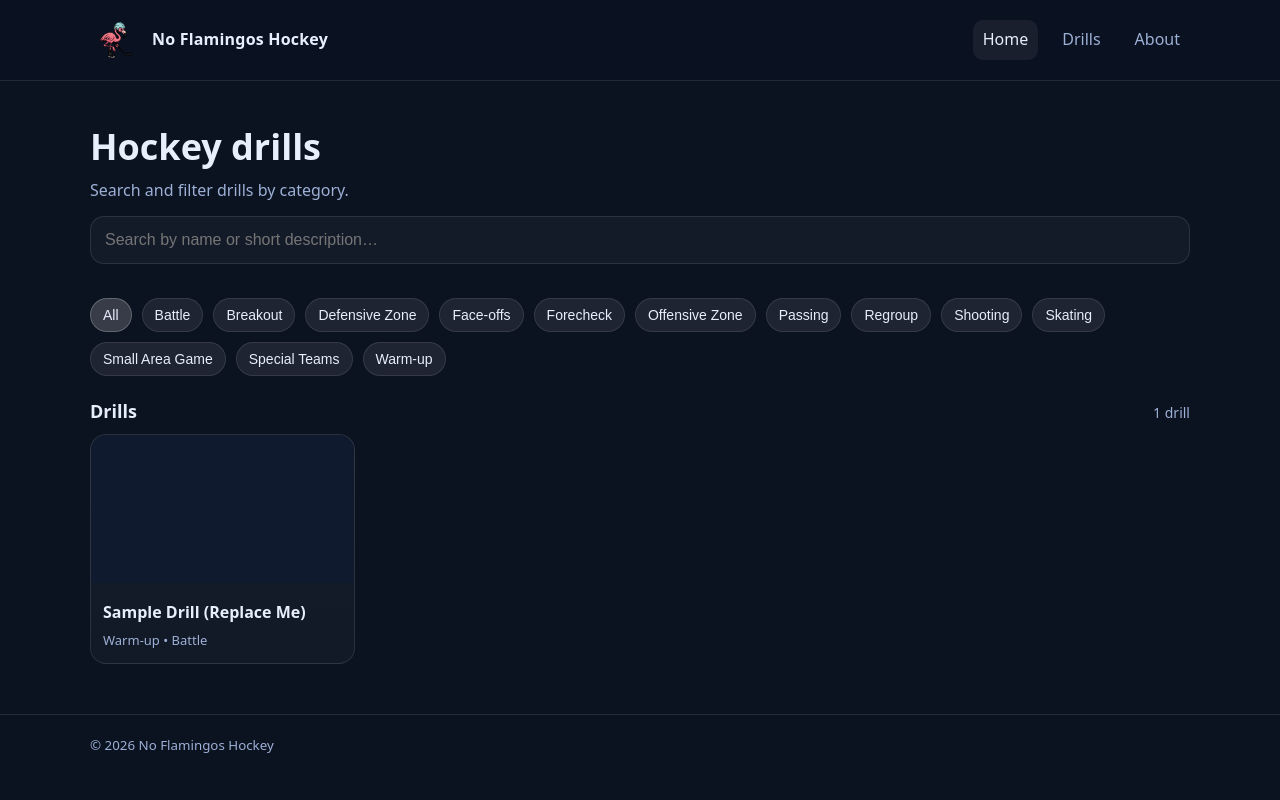
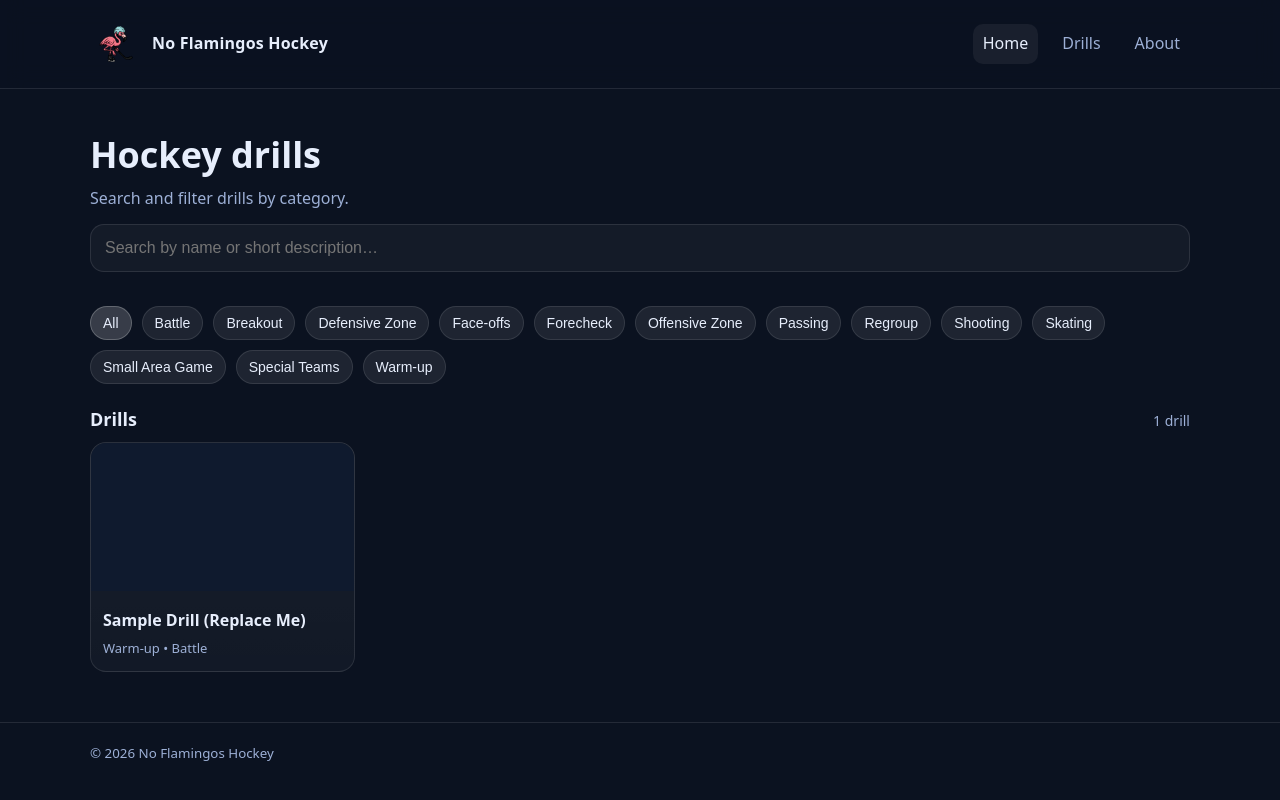
Before and after one commit to noflamingos/noflamingos.github.io, a Jekyll site: the page built from index.html, in a window 1280 px wide. Shown: the top 800 px of the page. Built offline with Jekyll 4.4.1, drawn with Linux system fonts in a browser that asks for light colours.

Commit message:
Update main.css

```diff
--- a/assets/css/main.css
+++ b/assets/css/main.css
@@ -32,7 +32,7 @@ a:hover { text-decoration: underline; }
   background: rgba(11, 18, 32, 0.75);
   border-bottom: 1px solid var(--border);
 }
-.header-inner { display: flex; align-items: center; justify-content: space-between; padding: 14px 0; gap: 18px; }
+.header-inner { display: flex; align-items: center; justify-content: space-between; padding: 18px 0; gap: 18px; }
 .brand { display: inline-flex; align-items: center; gap: 10px; color: var(--text); }
 .brand-logo { width: 52px; height: 52px; }
 .brand-name { font-weight: 700; letter-spacing: 0.2px; }
```
